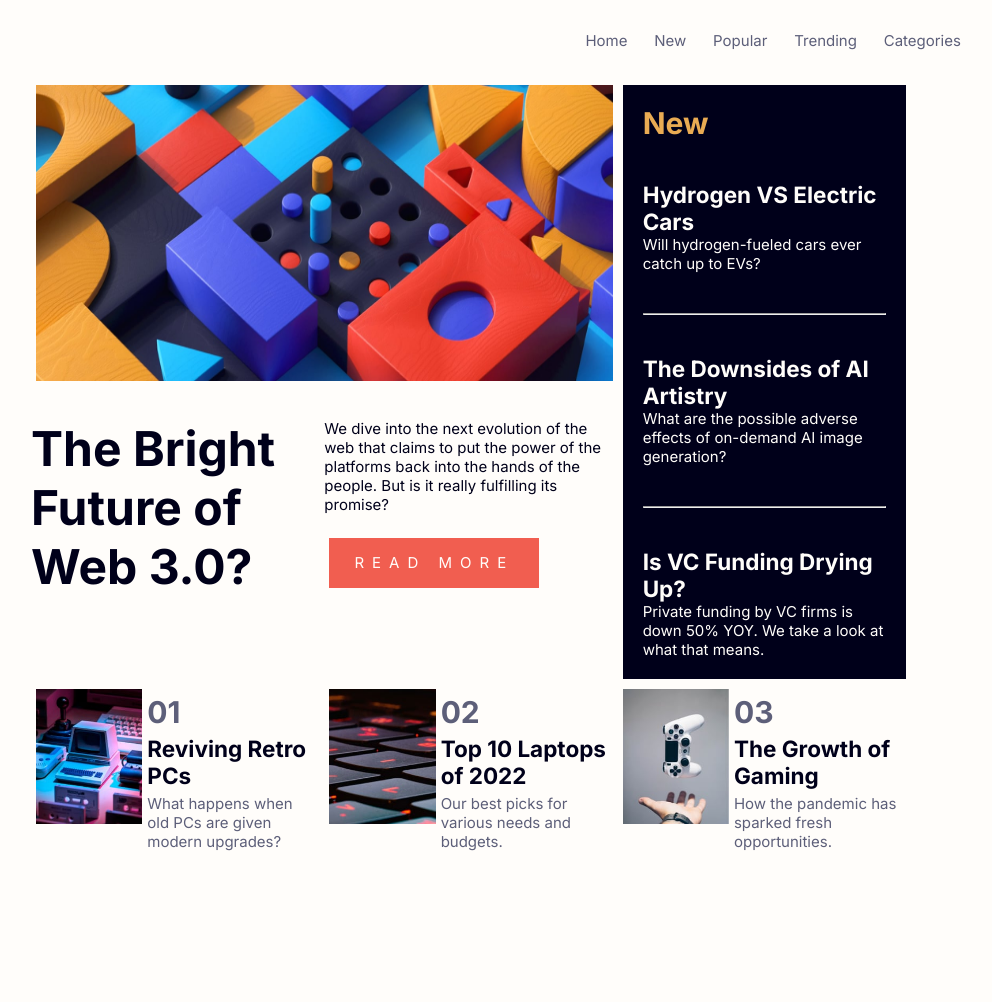
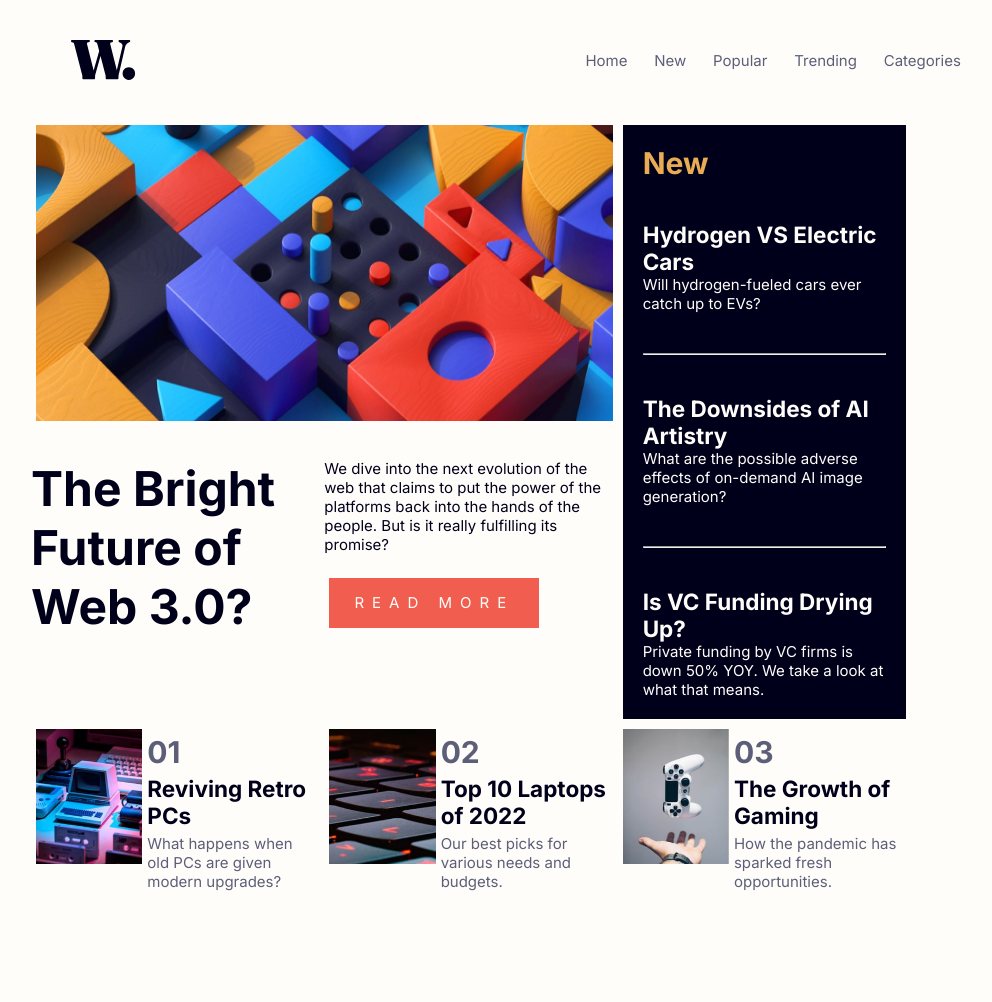
Before and after one commit to ngatiamwai/news-homepage-main, a plain HTML site: page index.html in a window 1280 px wide. Shown: the whole page, without its empty margins (169-1161 px from the left). Before the commit the page ends 964 px from the top, so only its background shows below. Drawn offline with Linux system fonts and the light colour scheme; the site is published under a folder, as on GitHub Pages, so addresses that start at the root find nothing.

Commit message:
index.html

```diff
--- a/index.html
+++ b/index.html
@@ -22,7 +22,7 @@
 <div class="master">
   <div class="header">
     <div class="logo">
-      <img src="/assets/images/logo.svg" alt="">
+      <img src="./assets/images/logo.svg" alt="">
 
     </div>
     <div class="links">
```
